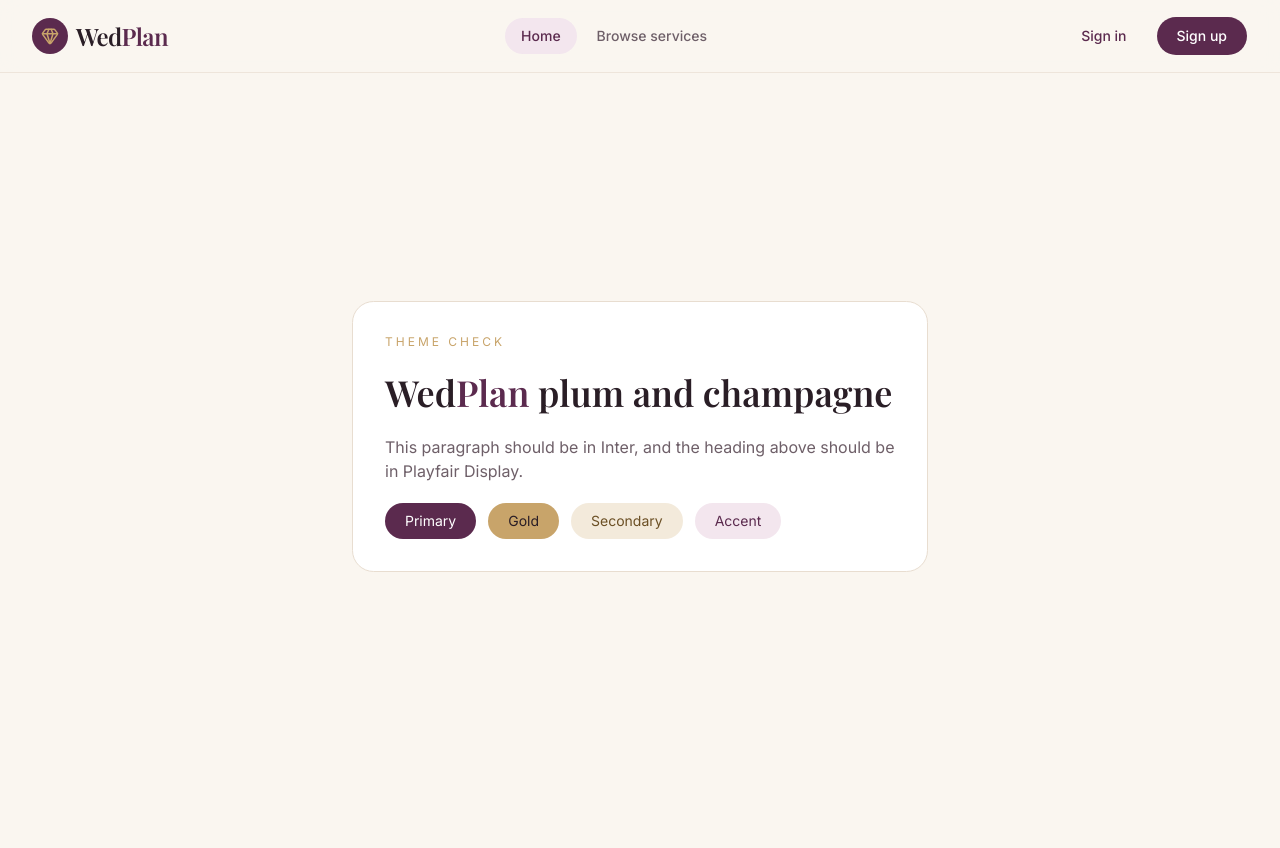
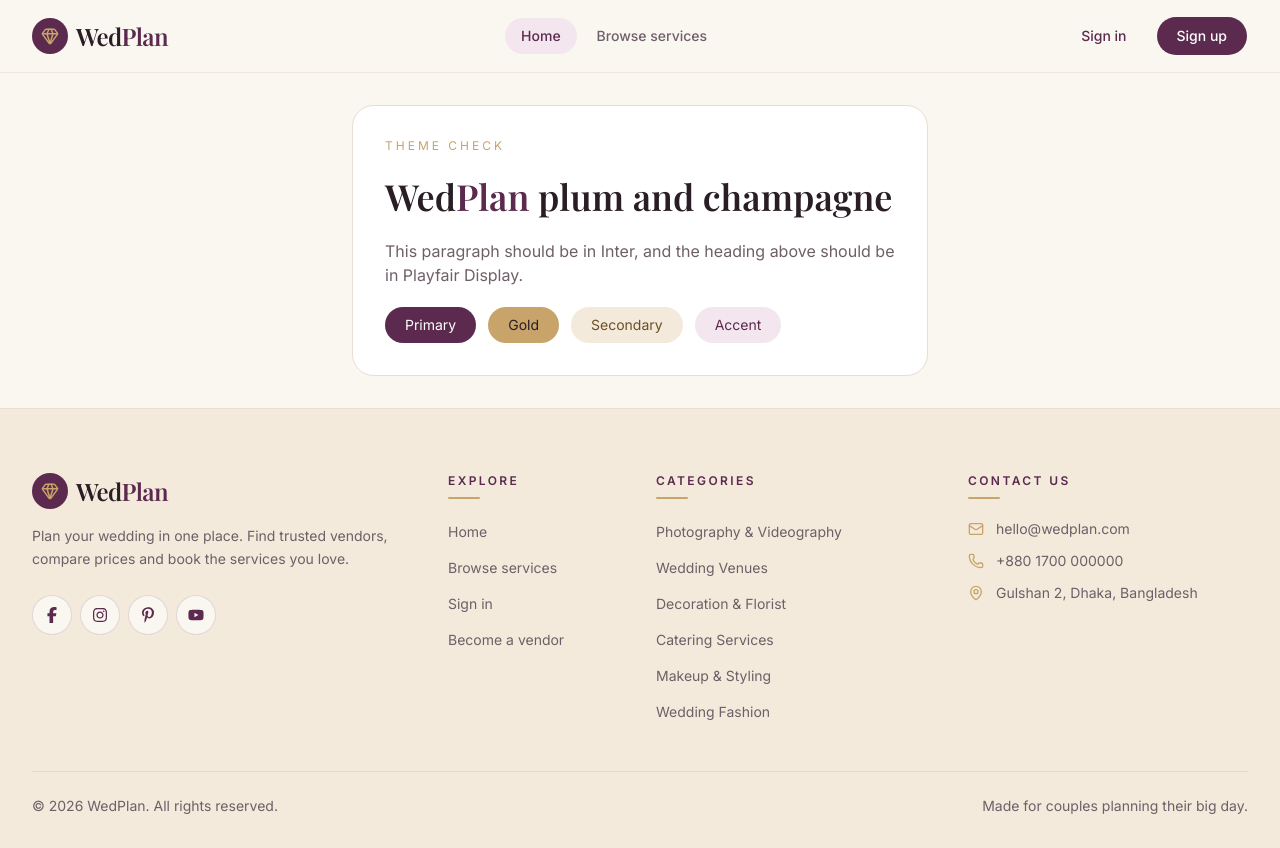
Before and after one commit to TarekAhmed353/wedplan-client, a Next.js app: page / in a window 1280 px wide. Before the commit the page ends 800 px from the top, so only its background shows below. Built offline with nearby package versions, Linux system fonts and the light colour scheme; a web font is replaced by a local one.

Commit message:
Add footer with links, categories, contact info and social icons

```diff
--- a/src/app/(main)/layout.tsx
+++ b/src/app/(main)/layout.tsx
@@ -1,3 +1,4 @@
+import { Footer } from "@/components/layout/footer";
 import { Navbar } from "@/components/layout/navbar";
 
 export default function MainLayout({ children }: LayoutProps<"/">) {
@@ -5,6 +6,7 @@ export default function MainLayout({ children }: LayoutProps<"/">) {
     <>
       <Navbar user={null} />
       <main className="flex flex-1 flex-col">{children}</main>
+      <Footer />
     </>
   );
 }
--- /dev/null
+++ b/src/components/layout/footer.tsx
@@ -0,0 +1,149 @@
+import Link from "next/link";
+import { MailIcon, MapPinIcon, PhoneIcon } from "lucide-react";
+import {
+  FaFacebookF,
+  FaInstagram,
+  FaPinterestP,
+  FaYoutube,
+} from "react-icons/fa6";
+import { Logo } from "@/components/shared/logo";
+
+const exploreLinks = [
+  { href: "/", label: "Home" },
+  { href: "/services", label: "Browse services" },
+  { href: "/sign-in", label: "Sign in" },
+  { href: "/sign-up", label: "Become a vendor" },
+];
+
+const categories = [
+  "Photography & Videography",
+  "Wedding Venues",
+  "Decoration & Florist",
+  "Catering Services",
+  "Makeup & Styling",
+  "Wedding Fashion",
+];
+
+const contactItems = [
+  {
+    icon: MailIcon,
+    label: "hello@wedplan.com",
+    href: "mailto:hello@wedplan.com",
+  },
+  { icon: PhoneIcon, label: "+880 1700 000000", href: "tel:+8801700000000" },
+  { icon: MapPinIcon, label: "Gulshan 2, Dhaka, Bangladesh", href: null },
+];
+
+const socialLinks = [
+  { href: "https://www.facebook.com", label: "Facebook", icon: FaFacebookF },
+  { href: "https://www.instagram.com", label: "Instagram", icon: FaInstagram },
+  { href: "https://www.pinterest.com", label: "Pinterest", icon: FaPinterestP },
+  { href: "https://www.youtube.com", label: "YouTube", icon: FaYoutube },
+];
+
+function FooterHeading({ children }: { children: React.ReactNode }) {
+  return (
+    <div className="mb-5">
+      <h2 className="font-sans text-xs font-semibold tracking-[0.2em] text-primary uppercase">
+        {children}
+      </h2>
+      <span className="mt-2 block h-0.5 w-8 rounded-full bg-gold" />
+    </div>
+  );
+}
+
+const linkClass =
+  "text-sm text-muted-foreground transition-colors hover:text-primary";
+
+export function Footer() {
+  const year = new Date().getFullYear();
+
+  return (
+    <footer className="border-t border-border bg-secondary">
+      <div className="mx-auto max-w-7xl px-4 pt-14 pb-8 sm:px-6 lg:px-8 lg:pt-16">
+        <div className="grid gap-10 sm:grid-cols-2 lg:grid-cols-12 lg:gap-8">
+          <div className="sm:col-span-2 lg:col-span-4">
+            <Logo />
+            <p className="mt-4 max-w-sm text-sm leading-relaxed text-muted-foreground">
+              Plan your wedding in one place. Find trusted vendors, compare
+              prices and book the services you love.
+            </p>
+            <ul className="mt-6 flex items-center gap-2">
+              {socialLinks.map(({ href, label, icon: Icon }) => (
+                <li key={label}>
+                  <a
+                    href={href}
+                    target="_blank"
+                    rel="noopener noreferrer"
+                    aria-label={label}
+                    className="flex size-10 items-center justify-center rounded-full border border-primary/15 bg-background text-primary transition-colors hover:border-primary hover:bg-primary hover:text-primary-foreground"
+                  >
+                    <Icon className="size-4" />
+                  </a>
+                </li>
+              ))}
+            </ul>
+          </div>
+
+          <nav aria-label="Explore" className="lg:col-span-2">
+            <FooterHeading>Explore</FooterHeading>
+            <ul className="space-y-3">
+              {exploreLinks.map((link) => (
+                <li key={link.label}>
+                  <Link href={link.href} className={linkClass}>
+                    {link.label}
+                  </Link>
+                </li>
+              ))}
+            </ul>
+          </nav>
+
+          <nav aria-label="Categories" className="lg:col-span-3">
+            <FooterHeading>Categories</FooterHeading>
+            <ul className="space-y-3">
+              {categories.map((category) => (
+                <li key={category}>
+                  <Link
+                    href={`/services?category=${encodeURIComponent(category)}`}
+                    className={linkClass}
+                  >
+                    {category}
+                  </Link>
+                </li>
+              ))}
+            </ul>
+          </nav>
+
+          <div className="lg:col-span-3">
+            <FooterHeading>Contact us</FooterHeading>
+            <ul className="space-y-3">
+              {contactItems.map(({ icon: Icon, label, href }) => (
+                <li key={label} className="flex items-start gap-3">
+                  <Icon className="mt-0.5 size-4 shrink-0 text-gold" />
+                  {href ? (
+                    <a href={href} className={linkClass}>
+                      {label}
+                    </a>
+                  ) : (
+                    <span className="text-sm text-muted-foreground">
+                      {label}
+                    </span>
+                  )}
+                </li>
+              ))}
+            </ul>
+          </div>
+        </div>
+
+        <div className="mt-12 flex flex-col items-center justify-between gap-3 border-t border-primary/10 pt-6 text-center sm:flex-row sm:text-left">
+          <p className="text-sm text-muted-foreground">
+            &copy; {year} WedPlan. All rights reserved.
+          </p>
+          <p className="text-sm text-muted-foreground">
+            Made for couples planning their big day.
+          </p>
+        </div>
+      </div>
+    </footer>
+  );
+}
```
